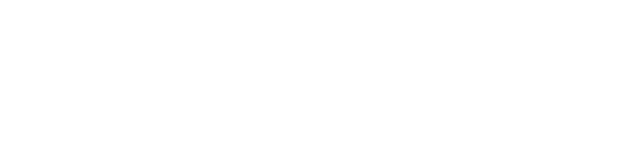
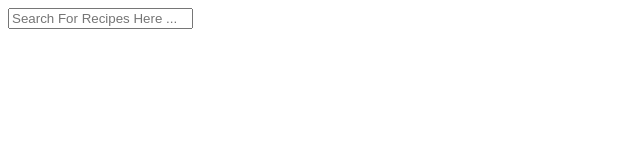
Before and after one commit to E11Evated/recipe-app, a plain HTML site: page index.html in a window 1280 px wide. Shown: the whole page, without its empty margins (0-640 px from the left). Drawn offline with Linux system fonts and the light colour scheme.

Commit message:
dont push

```diff
--- a/index.html
+++ b/index.html
@@ -5,9 +5,15 @@
     <meta http-equiv="X-UA-Compatible" content="IE=edge">
     <meta name="viewport" content="width=device-width, initial-scale=1.0">
     <title>Document</title>
-    <link rel="style.css" href="./assets/css/style.css">
+    <link rel="stylesheet" href="./assets/css/style.css">
 </head>
 <body>
+    <div class="searchBarMainPage">
+        <input type="search" id="queryBarMainPage" placeholder="Search For Recipes Here ...">
+
+    </div>
+
+
     <script src="./assets/script/script.js"></script>
 </body>
 </html>
```
